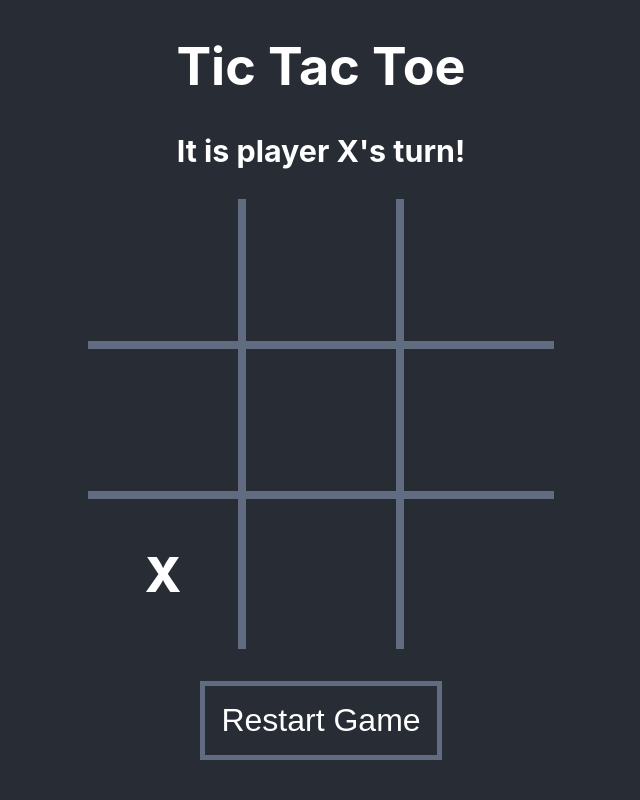
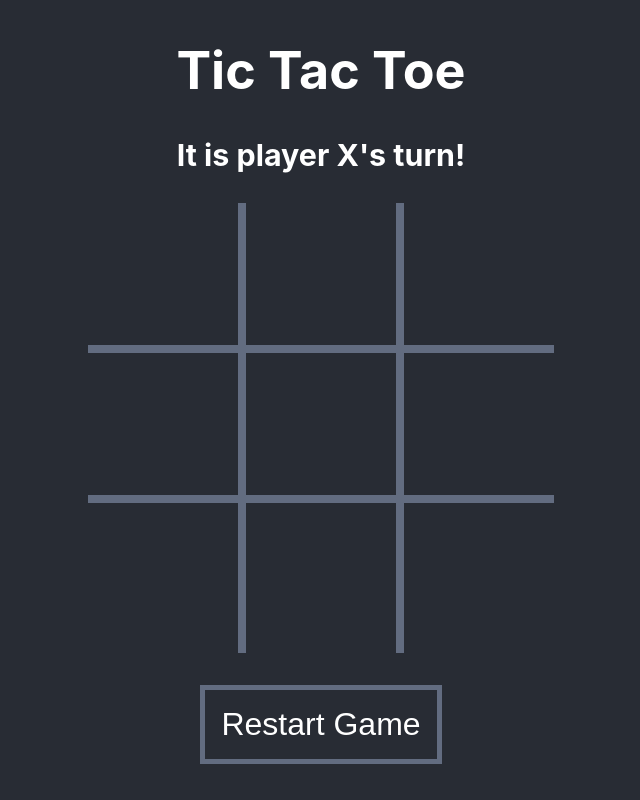
Before and after one commit to this-ting/react-ts-tictactoe, a React (Create React App) app: page / in a window 1280 px wide. Shown: the whole page, without its empty margins (319-959 px from the left). Built offline with nearby package versions, Linux system fonts and the light colour scheme.

Commit message:
Set up function to declare winner

```diff
--- a/src/App/App.css
+++ b/src/App/App.css
@@ -5,7 +5,7 @@
 	display: flex;
 	flex-direction: column;
 	align-items: center;
-	justify-content: flex-start;
+	justify-content: center;
 	color: white;
 }
 
--- a/src/App/App.tsx
+++ b/src/App/App.tsx
@@ -1,6 +1,7 @@
 import React, { Component } from "react";
 import "./App.css";
 import Game from "../Game/Game";
+import GameOver from "../GameOver/GameOver";
 import Restart from "../Restart/Restart";
 import { PlayerProvider } from "../PlayerContext";
 
@@ -16,14 +17,36 @@ class App extends Component<AppProps, AppState> {
 		super(props);
 		this.state = {
 			player: "X",
-			game: [null, null, "X", null, null, null, null, null, null],
+			game: [null, null, null, null, null, null, null, null, null],
 		};
 	}
+
+	determineWinner: Function = (game: Array<string | null>) => {
+		const win: Array<Array<number>> = [
+			[0, 1, 2],
+			[3, 4, 5],
+			[6, 7, 8],
+			[0, 3, 6],
+			[1, 4, 7],
+			[2, 5, 8],
+			[0, 4, 8],
+			[2, 4, 6],
+		];
+		for (let i = 0; i < win.length; i++) {
+			const [a, b, c] = win[i];
+			if (game[a] && game[a] === game[b] && game[a] === game[c]) {
+				console.log("winner " + game[a]);
+				return game[a];
+			}
+		}
+		return null;
+	};
 
 	handlePlayerClick = (event: Event, id: number) => {
 		console.log(id);
 		let squares: Array<string | null> = this.state.game.slice();
-		if (squares[id] === null) {
+		const winner: string | null = this.determineWinner(this.state.game);
+		if (squares[id] === null && !winner) {
 			squares[id] = this.state.player;
 			this.setState(state => ({
 				player: state.player === "X" ? "O" : "X",
@@ -40,12 +63,32 @@ class App extends Component<AppProps, AppState> {
 	};
 
 	render() {
-		return (
-			<PlayerProvider value={this.state.player}>
+		const winner = this.determineWinner(this.state.game);
+		if (!winner) {
+			return (
+				<PlayerProvider value={this.state.player}>
+					<div className="App">
+						<header className="App-header">
+							<h1>Tic Tac Toe</h1>
+							<h3>It is player {this.state.player}'s turn!</h3>
+						</header>
+						<body>
+							<Game
+								game={this.state.game}
+								handlePlayerClick={this.handlePlayerClick}
+							/>
+							<Restart handleRestart={this.handleRestart} />
+						</body>
+					</div>
+				</PlayerProvider>
+			);
+		} else {
+			return (
 				<div className="App">
 					<header className="App-header">
 						<h1>Tic Tac Toe</h1>
-						<h3>It is player {this.state.player}'s turn!</h3>
+						<h2>Player {winner} won!</h2>
+						<h3>Play again by clicking on "Restart Game"</h3>
 					</header>
 					<body>
 						<Game
@@ -55,8 +98,8 @@ class App extends Component<AppProps, AppState> {
 						<Restart handleRestart={this.handleRestart} />
 					</body>
 				</div>
-			</PlayerProvider>
-		);
+			);
+		}
 	}
 }
 
```
